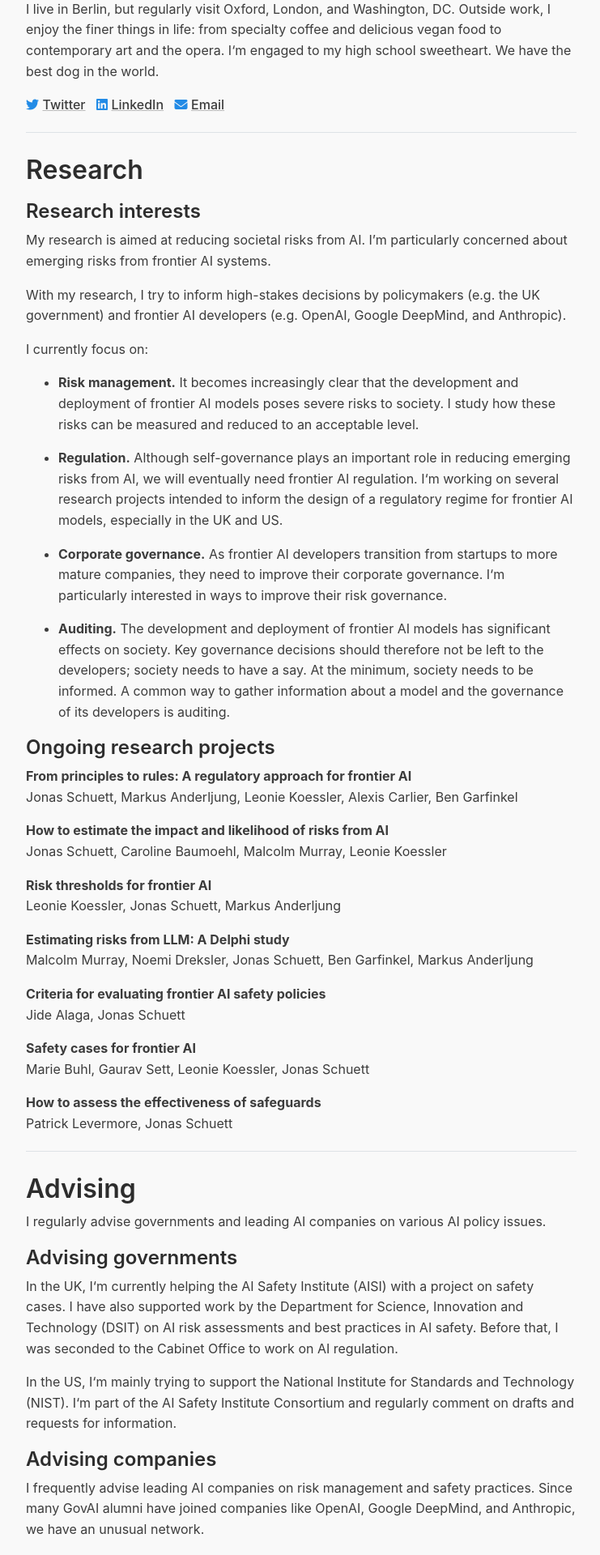
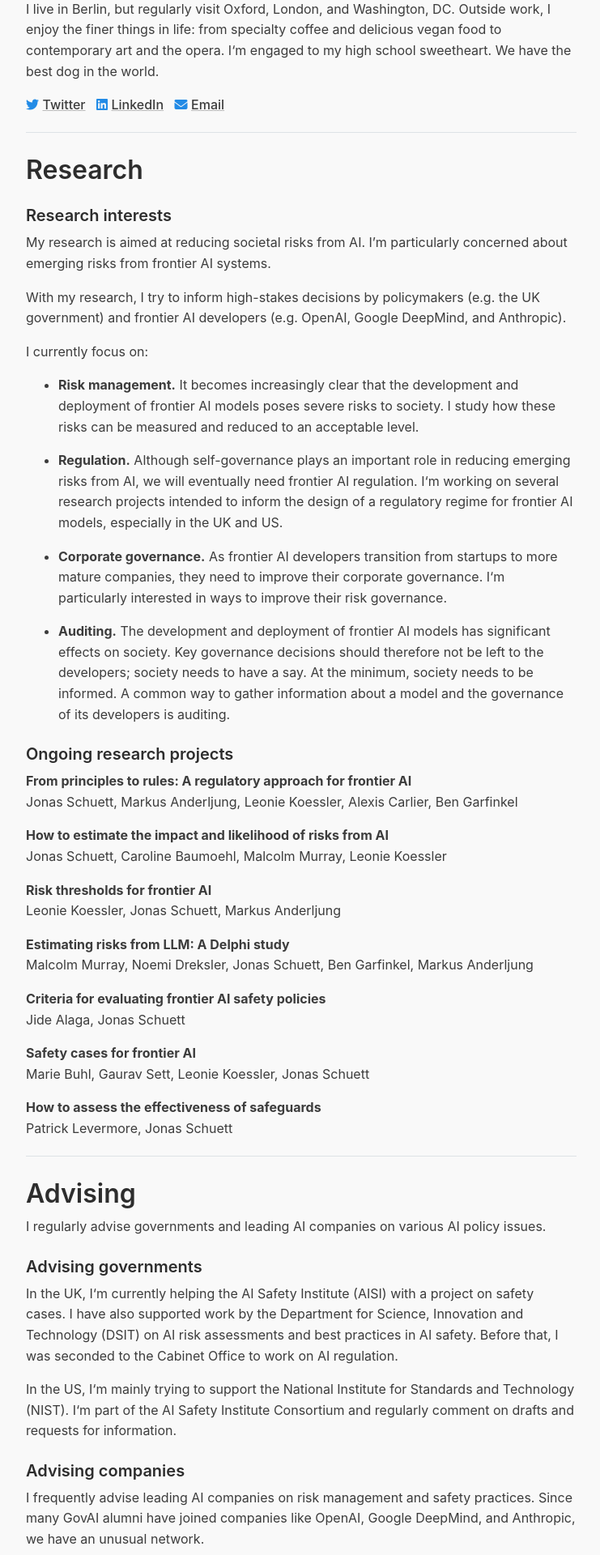
Before and after one commit to jonasschuett/jonasschuett.github.io, a Jekyll site: the page built from _posts/2020-04-04-introduction.md, in a window 1280 px wide. Shown: the part 1126-3046 px from the top of the page at 81% size, without its empty margins (268-1009 px from the left). Built offline with Jekyll 4.4.1, drawn with Linux system fonts in a browser that asks for light colours; nearby versions of some CDN libraries.

```diff
--- a/_posts/2020-04-04-introduction.md
+++ b/_posts/2020-04-04-introduction.md
@@ -22,7 +22,7 @@ I live in Berlin, but regularly visit Oxford, London, and Washington, DC. Outsid
 
 # Research
 
-## Research interests
+### Research interests
 
 My research is aimed at reducing societal risks from AI. I’m particularly concerned about emerging risks from frontier AI systems.
 
@@ -39,7 +39,7 @@ I currently focus on:
 - **Auditing.** The development and deployment of frontier AI models has significant effects on society. Key governance decisions should therefore not be left to the developers; society needs to have a say. At the minimum, society needs to be informed. A common way to gather information about a model and the governance of its developers is auditing.
 
 
-## Ongoing research projects
+### Ongoing research projects
 
 **From principles to rules: A regulatory approach for frontier AI** <br>
 Jonas Schuett, Markus Anderljung, Leonie Koessler, Alexis Carlier, Ben Garfinkel
@@ -68,13 +68,13 @@ Patrick Levermore, Jonas Schuett
 
 I regularly advise governments and leading AI companies on various AI policy issues.
 
-## Advising governments
+### Advising governments
 
 In the UK, I‘m currently helping the AI Safety Institute (AISI) with a project on safety cases. I have also supported work by the Department for Science, Innovation and Technology (DSIT) on AI risk assessments and best practices in AI safety. Before that, I was seconded to the Cabinet Office to work on AI regulation.
 
 In the US, I‘m mainly trying to support the National Institute for Standards and Technology (NIST). I‘m part of the AI Safety Institute Consortium and regularly comment on drafts and requests for information.
 
-## Advising companies
+### Advising companies
 
 I frequently advise leading AI companies on risk management and safety practices. Since many GovAI alumni have joined companies like OpenAI, Google DeepMind, and Anthropic, we have an unusual network.
 
```
